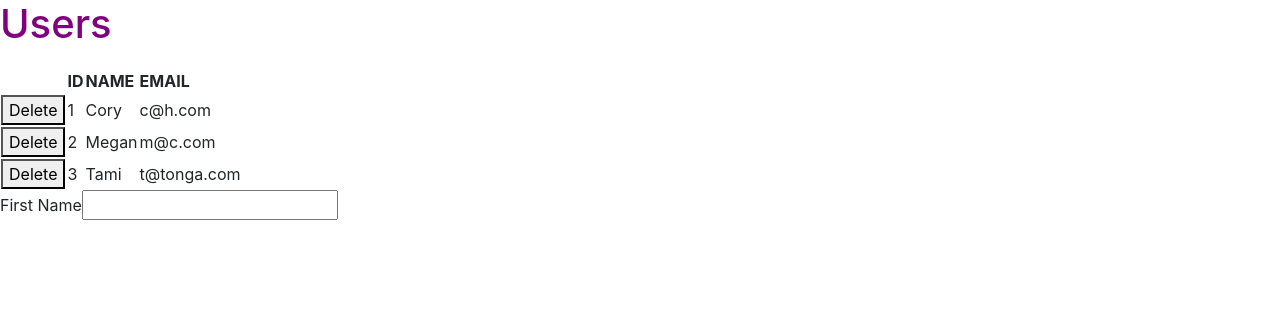
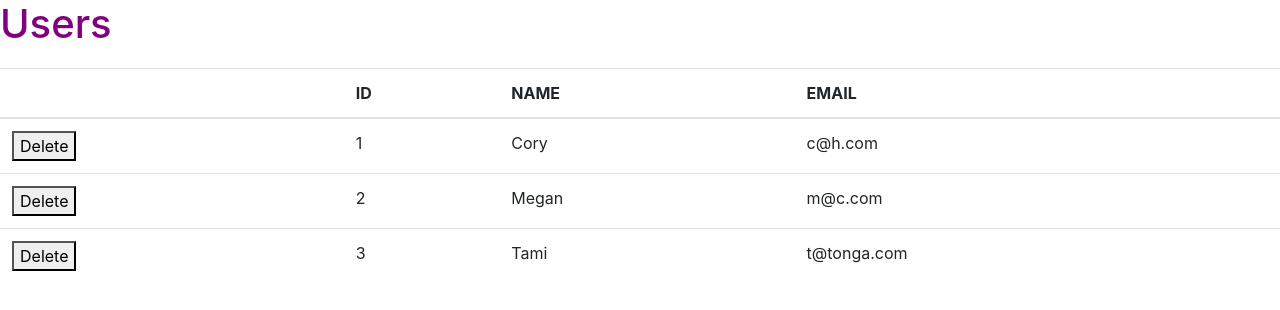
Before and after one commit to JeremiahMullane/react-training, a React (Create React App) app: page / in a window 1280 px wide. Shown: the top 310 px of the page. Built offline with nearby package versions, Linux system fonts and the light colour scheme; data requests are answered from the project's data file.

Commit message:
cleaned up earlier example code

```diff
--- a/src/App.js
+++ b/src/App.js
@@ -29,7 +29,7 @@ function App() {
         Users
       </h1>
       {/*Display user data in a table with headers for id, name, and email*/}
-      <table>
+      <table className="table">
         <thead>
           <tr>
             <th></th>
@@ -40,8 +40,9 @@ function App() {
         </thead>
         <tbody>
           {users.map(user => (
-            <tr>
+            <tr key={user.id}>
               <td>
+                {/* Delay execution via arrow func */}
                 <button onClick={() => handleDelete(user.id)}>Delete</button>
               </td>
               <td>{user.id}</td>
@@ -51,8 +52,6 @@ function App() {
           ))}
         </tbody>
       </table>
-      <label htmlFor="firstName">First Name </label>
-      <input id="firstName" type="text"></input>
     </>
   );
 }
```
